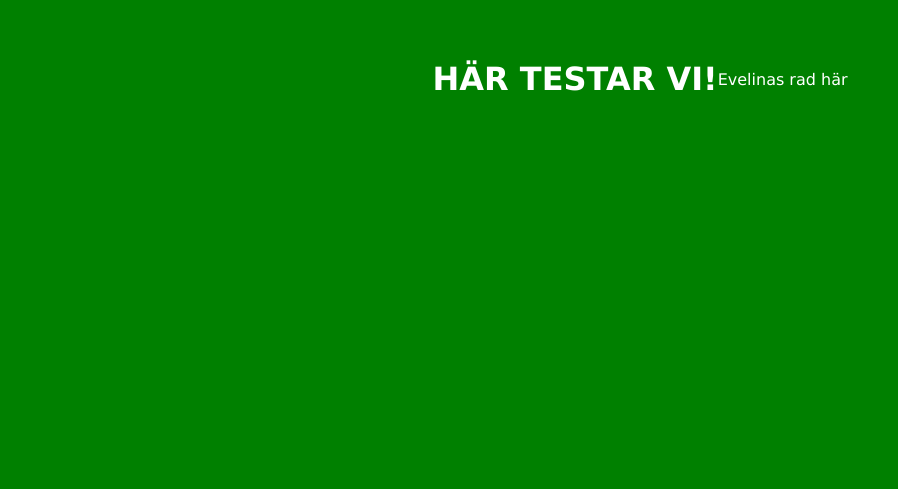
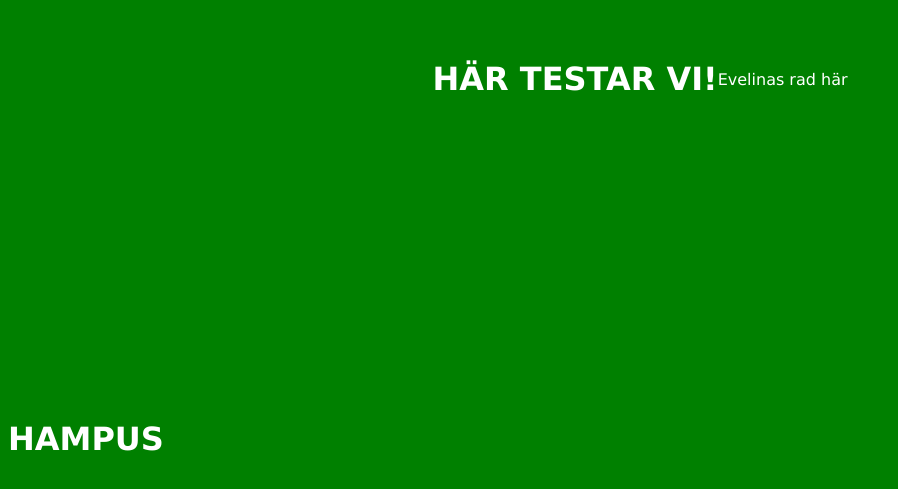
Before and after one commit to schwampus/grupp13arbete, a plain HTML site: page index.html in a window 1280 px wide. Shown: the part 249-738 px from the top of the page, without its empty margins (0-898 px from the left). Drawn offline with Linux system fonts and the light colour scheme.

Commit message:
litet test

```diff
--- a/index.html
+++ b/index.html
@@ -1,6 +1,5 @@
 <!DOCTYPE html>
 <html lang="en">
-
 	<head>
 		<meta charset="UTF-8" />
 		<meta name="viewport" content="width=device-width, initial-scale=1.0" />
@@ -13,6 +12,6 @@
 			<h1>HÄR TESTAR VI!</h1>
 			<p>Evelinas rad här</p>
 		</div>
+		<span><h1>HAMPUS</h1></span>
 	</body>
-
 </html>
```
Lines whose indentation alone changed are shown as unchanged.
